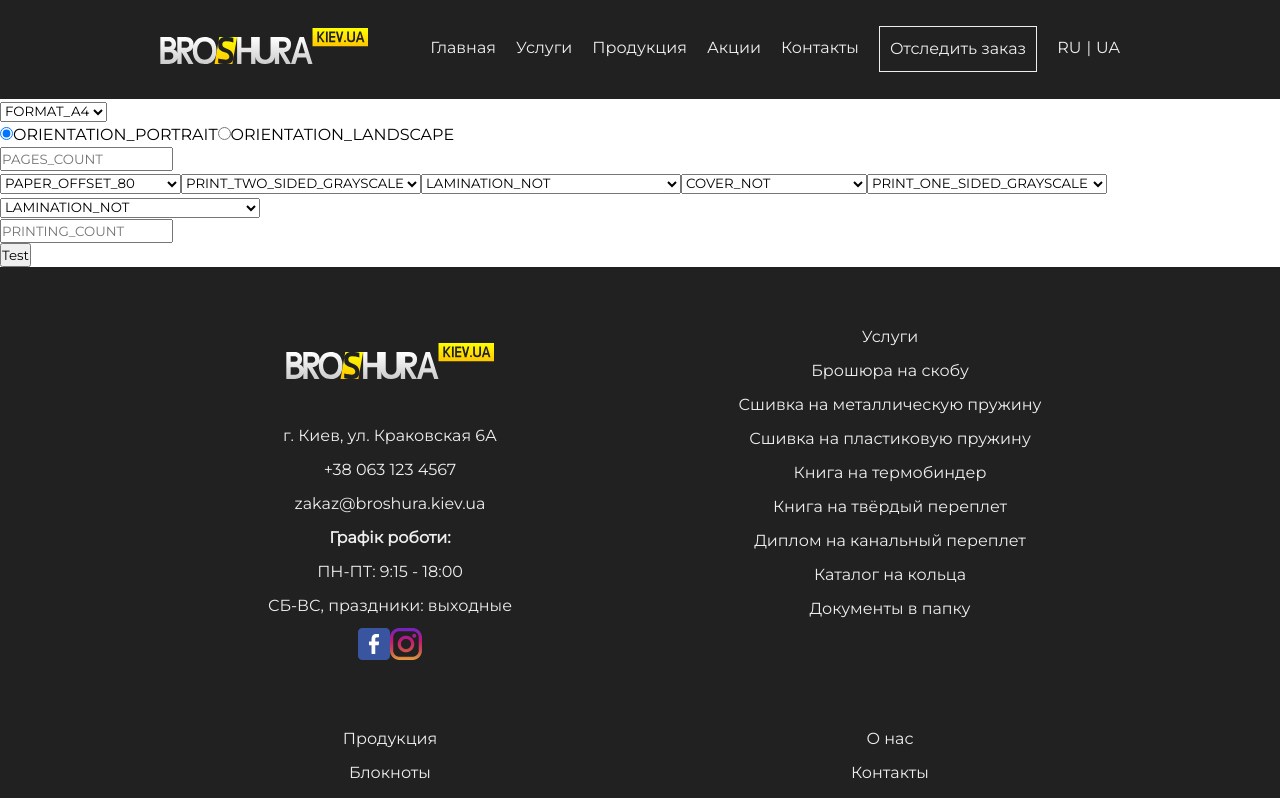
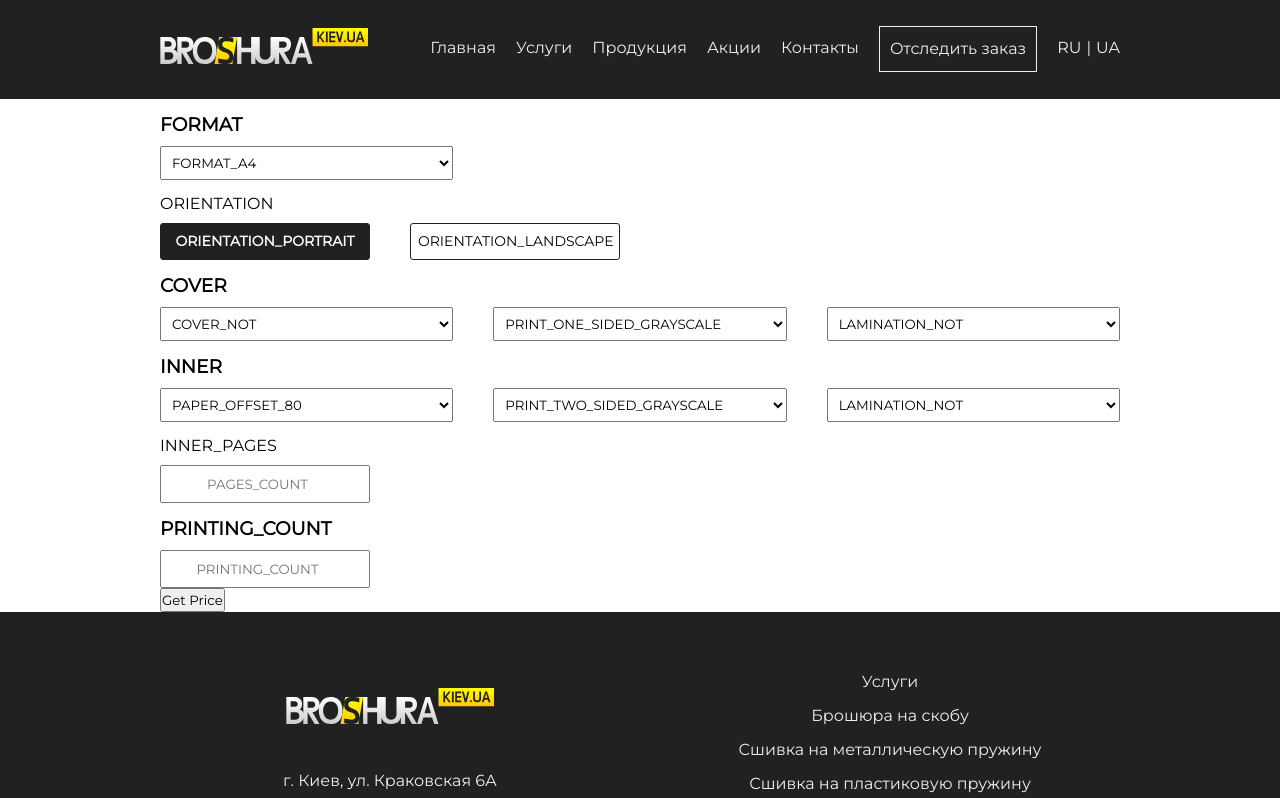
Before and after one commit to scziskh/broshura-front-end-user, a React (Create React App) app: page /calculator-test in a window 1280 px wide. Shown: the top 798 px of the page. Built offline with nearby package versions, Linux system fonts and the light colour scheme.

Commit message:
Calculator style prealpha

```diff
--- a/src/components/calculator/form/index.jsx
+++ b/src/components/calculator/form/index.jsx
@@ -11,18 +11,44 @@ const CalculatorForm = props => {
       if (curOrientation[i].checked) return curOrientation[i].value;
     }
   };
+
   return (
+    <section className="wrapper">
       <Wrapper id={props.typeBinding}>
+        <h3>FORMAT</h3>
+        <Group className="flex">
           <Select typeBinding={props.typeBinding} typeOptions="format" />
+        </Group>
+        <p>ORIENTATION</p>
+        <Group className="flex">
           <Inputs typeBinding={props.typeBinding} typeOptions="orientation" />
-      <Inputs typeBinding={props.typeBinding} typeOptions="pagesCount" />
+        </Group>
+        <h3>COVER</h3>
+        <Group className="flex">
+          <Select typeBinding={props.typeBinding} typeOptions="paperCover" />
+          <Select typeBinding={props.typeBinding} typeOptions="printingCover" />
+          <Select
+            typeBinding={props.typeBinding}
+            typeOptions="laminationCover"
+          />
+        </Group>
+        <h3>INNER</h3>
+        <Group className="flex">
           <Select typeBinding={props.typeBinding} typeOptions="paperInner" />
           <Select typeBinding={props.typeBinding} typeOptions="printingInner" />
-      <Select typeBinding={props.typeBinding} typeOptions="laminationInner" />
-      <Select typeBinding={props.typeBinding} typeOptions="paperCover" />
-      <Select typeBinding={props.typeBinding} typeOptions="printingCover" />
-      <Select typeBinding={props.typeBinding} typeOptions="laminationCover" />
+          <Select
+            typeBinding={props.typeBinding}
+            typeOptions="laminationInner"
+          />
+        </Group>
+        <p>INNER_PAGES</p>
+        <Group className="flex">
+          <Inputs typeBinding={props.typeBinding} typeOptions="pagesCount" />
+        </Group>
+        <h3>PRINTING_COUNT</h3>
+        <Group className="flex">
           <Inputs typeBinding={props.typeBinding} typeOptions="printingCount" />
+        </Group>
 
         <button
           type="button"
@@ -42,12 +68,25 @@ const CalculatorForm = props => {
             )
           }
         >
-        Test
+          Get Price
         </button>
       </Wrapper>
+    </section>
   );
 };
 
-const Wrapper = styled.form``;
+const Wrapper = styled.form`
+  & {
+    width: 100%;
+    max-width: 980px;
+    h3 {
+      padding: 12px 0 7px;
+    }
+    p {
+      padding: 12px 0 7px;
+    }
+  }
+`;
+const Group = styled.div``;
 
 export default CalculatorForm;
--- a/src/components/calculator/form/inputNumber.jsx
+++ b/src/components/calculator/form/inputNumber.jsx
@@ -5,12 +5,25 @@ const InputNumber = props => {
   return (
     <Wrapper
       type="number"
+      className="col-2"
       id={props.typeOptions}
       placeholder={props.name}
     ></Wrapper>
   );
 };
 
-const Wrapper = styled.input``;
+const Wrapper = styled.input`
+  & {
+    width: calc((100% - 120px) / 4);
+    box-sizing: border-box;
+    padding: 7px;
+    text-align: center;
+  }
+  @media screen and (max-width: 980px) {
+    & {
+      width: calc(50% - 10px);
+    }
+  }
+`;
 
 export default InputNumber;
--- a/src/components/calculator/form/inputRadio.jsx
+++ b/src/components/calculator/form/inputRadio.jsx
@@ -3,7 +3,7 @@ import styled from 'styled-components';
 
 const InputRadio = props => {
   return (
-    <>
+    <Wrapper>
       <input
         type="radio"
         value={props.value}
@@ -11,11 +11,40 @@ const InputRadio = props => {
         name={props.inputName}
         defaultChecked={props.index === 0}
       />
-      <Wrapper htmlFor={props.value}>{props.name}</Wrapper>
-    </>
+      <label htmlFor={props.value}>{props.name}</label>
+    </Wrapper>
   );
 };
 
-const Wrapper = styled.label``;
+const Wrapper = styled.div`
+  & {
+    width: calc((100% - 120px) / 4);
+    input {
+      display: none;
+      &:checked ~ label {
+        background: var(--black);
+        color: white;
+        font-weight: bold;
+      }
+    }
+    label {
+      cursor: pointer;
+      font-size: 14px;
+      width: 100%;
+      display: block;
+      padding: 7px;
+      box-sizing: border-box;
+      border: 1px solid var(--black);
+      border-radius: 3px;
+      overflow: hidden;
+      text-align: center;
+    }
+  }
+  @media screen and (max-width: 980px) {
+    & {
+      width: calc(50% - 10px);
+    }
+  }
+`;
 
 export default InputRadio;
--- a/src/components/calculator/form/inputs.jsx
+++ b/src/components/calculator/form/inputs.jsx
@@ -40,9 +40,13 @@ const Inputs = props => {
       />,
     );
   }
-  return <Wrapper>{inputs}</Wrapper>;
+  return <Wrapper className='flex'>{inputs}</Wrapper>;
 };
 
-const Wrapper = styled.div``;
+const Wrapper = styled.div`
+  & {
+    width: 100%;
+  }
+`;
 
 export default Inputs;
--- a/src/components/calculator/form/option.jsx
+++ b/src/components/calculator/form/option.jsx
@@ -2,13 +2,11 @@ import React from 'react';
 import styled from 'styled-components';
 
 const Option = props => {
-  return (
-    <Wrapper value={props.value}>
-      {props.name}
-    </Wrapper>
-  );
+  return <Wrapper value={props.value}>{props.name}</Wrapper>;
 };
 
-const Wrapper = styled.option``;
+const Wrapper = styled.option`
+  padding: 10px;
+`;
 
 export default Option;
--- a/src/components/calculator/form/select.jsx
+++ b/src/components/calculator/form/select.jsx
@@ -25,9 +25,18 @@ const Select = props => {
       />,
     );
   });
-  return <Wrapper id={typeOptions}>{options}</Wrapper>;
+  return (
+    <Wrapper id={typeOptions} className="col-3">
+      {options}
+    </Wrapper>
+  );
 };
 
-const Wrapper = styled.select``;
+const Wrapper = styled.select`
+  & {
+    cursor: pointer;
+    padding: 7px;
+  }
+`;
 
 export default Select;
--- a/src/index.css
+++ b/src/index.css
@@ -21,6 +21,13 @@ body,
     flex-direction: column;
 }
 
+.col-2 {
+    width: calc(50% - 20px);
+}
+
+.col-3 {
+    width: calc(100% / 3 - 80px / 3);
+}
 .col-4 {
     width: calc(25% - 30px);
 }
@@ -60,11 +67,19 @@ body,
 }
 
 @media screen and (max-width: 980px) {
+    .flex {
+        gap: 20px;
+    }
     .wrapper {
         width: 85%;
         padding: 0 7.5%;
     }
-
+    .col-2 {
+        width: 100%;
+    }
+    .col-3 {
+        width: 100%;
+    }
     .col-4 {
         width: 100%;
     }
```
Lines whose indentation alone changed are shown as unchanged.
